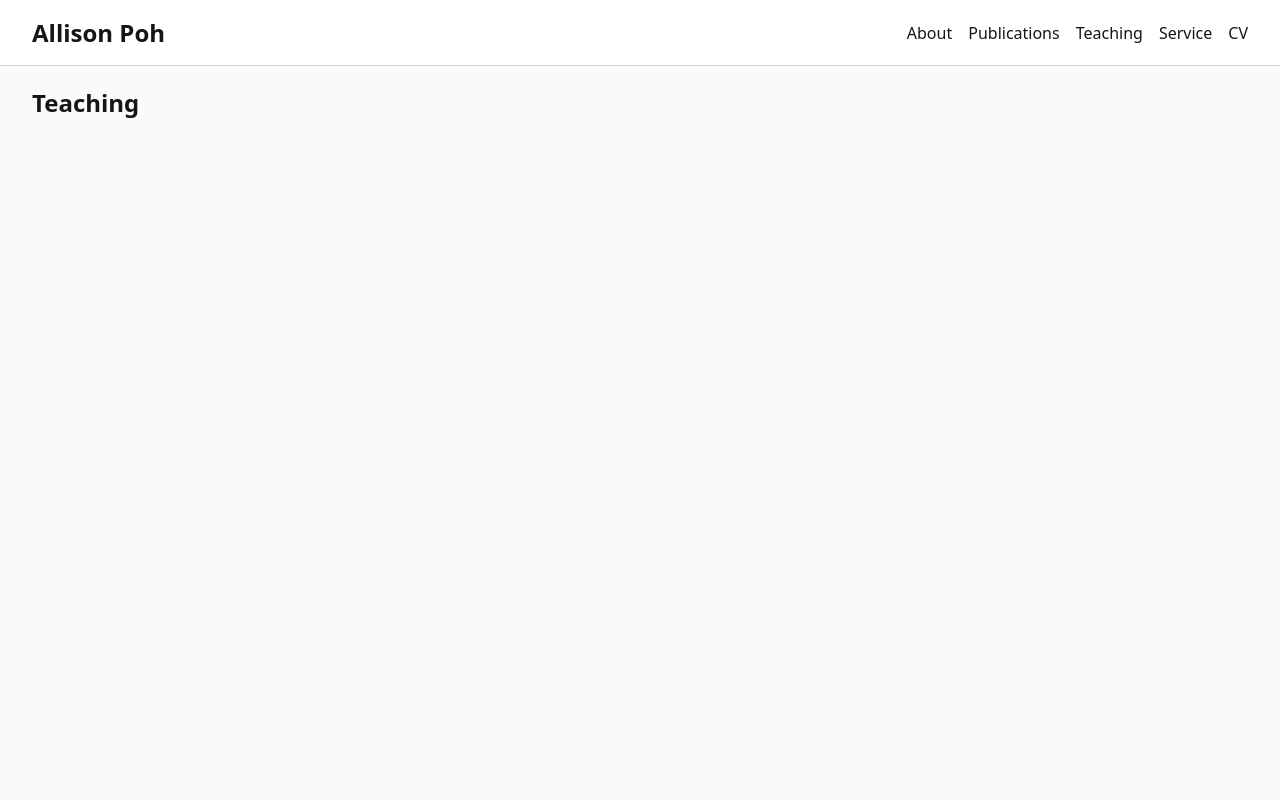
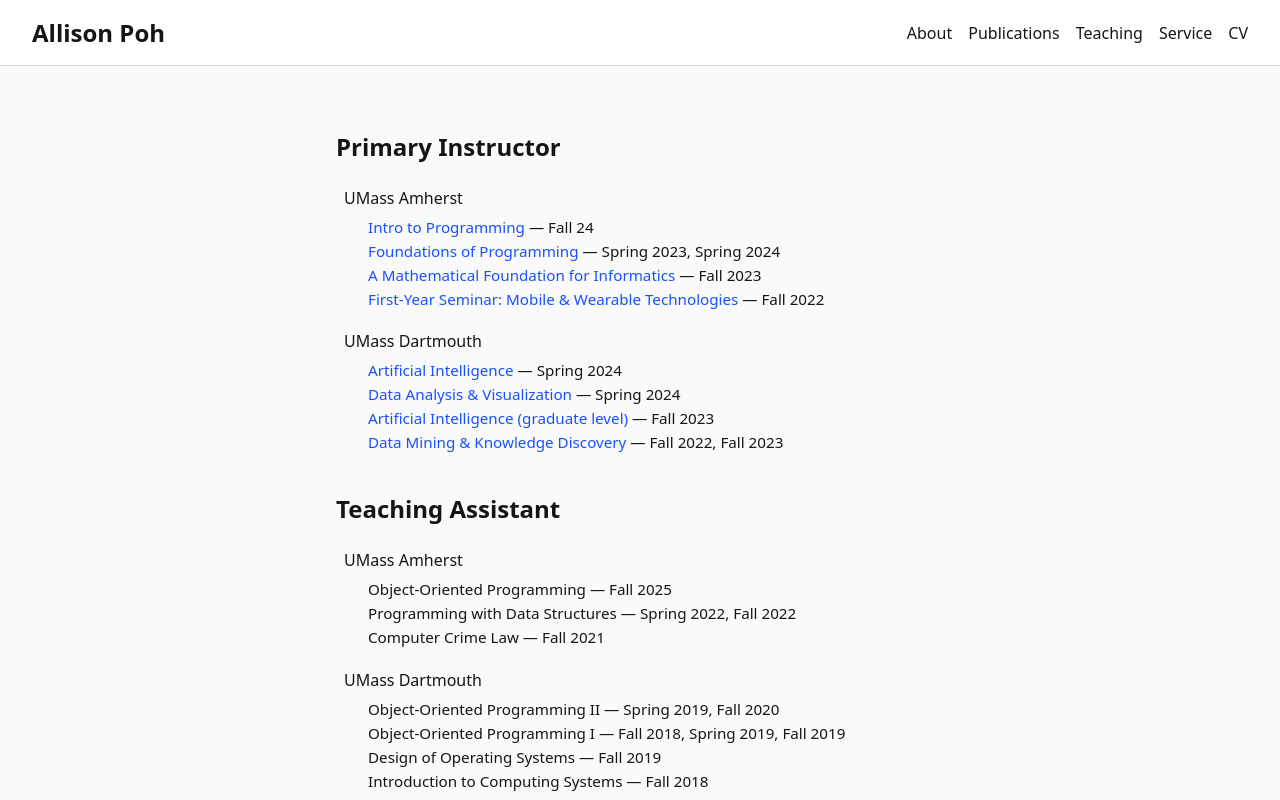
Before and after one commit to apoh3/apoh3.github.io, a React (Vite) app: page /apoh3.github.io/teaching in a window 1280 px wide. Shown: the top 800 px of the page. Built offline with nearby package versions, Linux system fonts and the light colour scheme.

Commit message:
completed Teaching

```diff
--- a/src/pages/Teaching.jsx
+++ b/src/pages/Teaching.jsx
@@ -1,5 +1,228 @@
+import { FileText, SquarePlay } from "lucide-react";
+
 function Teaching() {
-  return <h2>Teaching</h2>;
+  const teachings = [
+    // --- PRIMARY ---
+    // --- UMass Amherst ---
+    {
+      title: "Intro to Programming",
+      university: "UMass Amherst",
+      link_syllabus: "https://drive.google.com/file/d/1Yz-5qXAWWpWXKXjE6GLe8VAZUxt-_QW0/view?usp=sharing",
+      link_presentation: null,
+      semesters: "Fall 24",
+      type: "primary"
+    },
+    {
+      title: "Foundations of Programming",
+      university: "UMass Amherst",
+      link_syllabus: "https://drive.google.com/file/d/1F-gCZKBQiQgaSV80TxVfPdckkJzxsGlD/view?usp=sharing",
+      link_presentation: null,
+      semesters: "Spring 2023, Spring 2024",
+      type: "primary"
+    },
+    {
+      title: "A Mathematical Foundation for Informatics",
+      university: "UMass Amherst",
+      link_syllabus: "https://drive.google.com/file/d/1Q7hAZOoICSw9kZuK_5Fkbk1424VrGX-j/view?usp=sharing",
+      link_presentation: null,
+      semesters: "Fall 2023",
+      type: "primary"
+    },
+    {
+      title: "First-Year Seminar: Mobile & Wearable Technologies",
+      university: "UMass Amherst",
+      link_syllabus: "https://drive.google.com/file/d/1VLjXbBFM4fkD4zROpItiMqkSvRDETRho/view?usp=sharing",
+      link_presentation: null,
+      semesters: "Fall 2022",
+      type: "primary"
+    },
+
+    // --- UMass Dartmouth ---
+    {
+      title: "Artificial Intelligence",
+      university: "UMass Dartmouth",
+      link_syllabus: "https://drive.google.com/file/d/1IU56zu8kcRIQxb0s7XhcWVI3tq2dJpp2/view?usp=sharing",
+      link_presentation: null,
+      semesters: "Spring 2024",
+      type: "primary"
+    },
+    {
+      title: "Data Analysis & Visualization",
+      university: "UMass Dartmouth",
+      link_syllabus: "https://drive.google.com/file/d/1OogjU8wrqgt13-tRoQ9jTVt2dkpzehiq/view?usp=sharing",
+      link_presentation: null,
+      semesters: "Spring 2024",
+      type: "primary"
+    },
+    {
+      title: "Artificial Intelligence (graduate level)",
+      university: "UMass Dartmouth",
+      link_syllabus: "https://drive.google.com/file/d/13Eunm0ZLoAFPaPXjLiGMUAymXDyJXXOt/view?usp=sharing",
+      link_presentation: null,
+      semesters: "Fall 2023",
+      type: "primary"
+    },
+    {
+      title: "Data Mining & Knowledge Discovery",
+      university: "UMass Dartmouth",
+      link_syllabus: "https://drive.google.com/file/d/1vqBFNhVNdqJjdLHC83SNXtzuUq0naufZ/view?usp=sharing",
+      link_presentation: null,
+      semesters: "Fall 2022, Fall 2023",
+      type: "primary"
+    },
+
+    // --- TA ---
+    // --- UMass Amherst ---
+    {
+      title: "Object-Oriented Programming",
+      university: "UMass Amherst",
+      link_syllabus: null,
+      link_presentation: null,
+      semesters: "Fall 2025",
+      type: "ta",
+    },
+    {
+      title: "Programming with Data Structures",
+      university: "UMass Amherst",
+      link_syllabus: null,
+      link_presentation: null,
+      semesters: "Spring 2022, Fall 2022",
+      type: "ta",
+    },
+    {
+      title: "Computer Crime Law",
+      university: "UMass Amherst",
+      link_syllabus: null,
+      link_presentation: null,
+      semesters: "Fall 2021",
+      type: "ta",
+    },
+
+    // --- UMass Dartmouth ---
+    {
+      title: "Object-Oriented Programming II",
+      university: "UMass Dartmouth",
+      link_syllabus: null,
+      link_presentation: null,
+      semesters: "Spring 2019, Fall 2020",
+      type: "ta",
+    },
+    {
+      title: "Object-Oriented Programming I",
+      university: "UMass Dartmouth",
+      link_syllabus: null,
+      link_presentation: null,
+      semesters: "Fall 2018, Spring 2019, Fall 2019",
+      type: "ta",
+    },
+    {
+      title: "Design of Operating Systems ",
+      university: "UMass Dartmouth",
+      link_syllabus: null,
+      link_presentation: null,
+      semesters: "Fall 2019",
+      type: "ta",
+    },
+    {
+      title: "Introduction to Computing Systems",
+      university: "UMass Dartmouth",
+      link_syllabus: null,
+      link_presentation: null,
+      semesters: "Fall 2018",
+      type: "ta",
+    },
+
+    // --- Workshops ---
+    {
+      title: "Better Collaborative Problem Solving: The Driver-Navigator Approach",
+      university: "UMass Amherst",
+      link_syllabus: null,
+      link_presentation:
+        "https://drive.google.com/file/d/1yirEyTLdHNJ9GU8g9257ZIjmQZA8pn22/view?usp=sharing",
+      semesters: "Fall 2024",
+      type: "workshop",
+    },
+  ];
+
+  const renderGrouped = (items) => {
+    const grouped = items.reduce((acc, t) => {
+      if (!acc[t.university]) acc[t.university] = [];
+      acc[t.university].push(t);
+      return acc;
+    }, {});
+
+    return Object.entries(grouped).map(([university, courses]) => (
+      <div key={university} className="teaching-university">
+        <h4>{university}</h4>
+        <div className="teaching-list">
+          {courses.map((teach, i) => {
+            const link = teach.link_syllabus || teach.link_presentation;
+            return (
+              <div key={i} className="teaching-item">
+                <p className="title">
+                  {link ? (
+                    <a
+                      href={link}
+                      target="_blank"
+                      rel="noopener noreferrer"
+                      className="title-link"
+                    >
+                      {teach.title}
+                    </a>
+                  ) : (
+                    teach.title
+                  )}{" "}
+                  — {teach.semesters}
+                </p>
+              </div>
+            );
+          })}
+        </div>
+      </div>
+    ));
+  };
+
+  const renderWorkshops = (items) => {
+    return (
+      <div className="workshop-list">
+        {items.map((teach, i) => {
+          const link = teach.link_syllabus || teach.link_presentation;
+          return (
+            <div key={i} className="workshop-item">
+              <p className="title">
+                {link ? (
+                  <a
+                    href={link}
+                    target="_blank"
+                    rel="noopener noreferrer"
+                    className="title-link"
+                  >
+                    {teach.title}
+                  </a>
+                ) : (
+                  teach.title
+                )}{" "}
+                ({teach.university}) — {teach.semesters}
+              </p>
+            </div>
+          );
+        })}
+      </div>
+    );
+  };
+
+  return (
+    <section className="teaching">
+      <h2>Primary Instructor</h2>
+      {renderGrouped(teachings.filter((t) => t.type === "primary"))}
+
+      <h2>Teaching Assistant</h2>
+      {renderGrouped(teachings.filter((t) => t.type === "ta"))}
+
+      <h2>Pedagogical Workshops</h2>
+      {renderWorkshops(teachings.filter((t) => t.type === "workshop"))}
+    </section>
+  );
 }
 
 export default Teaching;
--- a/src/styles.css
+++ b/src/styles.css
@@ -63,31 +63,54 @@ main {
   color: var(--readable-grey);
 }
 
-/* PAGES - PUBLICATIONS *******************************/
-.publications {
+.publications,
+.teaching {
   max-width: 50%;
   margin: 2rem auto;
   padding: 1rem;
 }
 
 @media (max-width: 1200px) {
-  .publications {
+
+  .publications,
+  .teaching {
     max-width: 70%;
   }
 }
 
 @media (max-width: 768px) {
-  .publications {
+
+  .publications,
+  .teaching {
     max-width: 90%;
   }
 }
 
-.publications h2 {
+.publications h2,
+.teaching h2 {
   font-size: 1.5rem;
   font-weight: bold;
   margin-bottom: 1.5rem;
+  margin-top: 2rem;
 }
 
+.publications h2:first-of-type,
+.teaching h2:first-of-type {
+  margin-top: 1rem;
+}
+
+.publications a,
+.teaching a {
+  color: var(--link);
+  text-decoration: none;
+}
+
+.publications a:hover,
+.teaching a:hover {
+  text-decoration: underline;
+}
+
+/* PAGES - PUBLICATIONS *******************************/
 .publications ol {
   list-style: decimal;
   margin: 0;
@@ -110,19 +133,14 @@ main {
   margin: 0.2rem 0;
 }
 
-.publications .authors, .publications .venue {
+.publications .authors,
+.publications .venue {
   font-size: 0.9rem;
   margin: 0.2rem 0;
 }
 
 .publications a {
   font-size: 0.9rem;
-  color: var(--link);
-  text-decoration: none;
-}
-
-.publications a:hover {
-  text-decoration: underline;
 }
 
 .publications .link_paper {
@@ -139,3 +157,41 @@ main {
   height: 16px;
   vertical-align: middle;
 }
+
+/* PAGES - TEACHING ***********************************/
+.teaching-list {
+  margin: 0;
+  padding: 0;
+}
+
+.teaching-item {
+  padding-left: 2rem;
+  text-indent: -0.5rem;
+}
+
+.workshop-item {
+  padding-left: 0;
+  text-indent: 0;
+}
+
+.teaching-item p {
+  margin: 0.25rem 0;
+  font-size: 0.95rem;
+}
+
+.teaching h2 {
+  margin-top: 2.5rem;
+}
+
+.teaching h2:first-of-type {
+  margin-top: 1rem;
+}
+
+.teaching-university h4 {
+  font-weight: 500;
+  margin-bottom: 0.5rem;
+}
+
+.teaching-university, .workshop-item {
+  padding-left: 0.5rem;
+}
```
